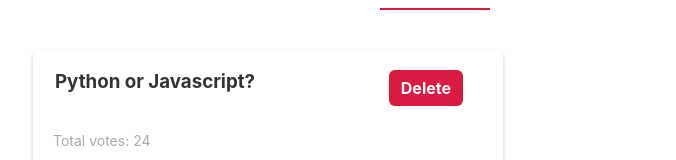
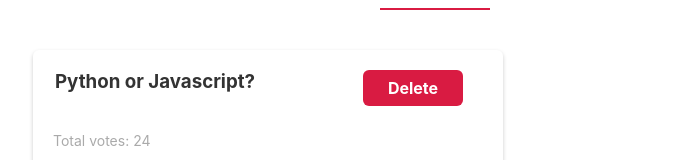
Before and after one commit to evariste1963/ninjapolls, a Svelte app: page / in a window 1280 px wide. Shown: the part 214-374 px from the top of the page, without its empty margins (127-803 px from the left). Built offline with nearby package versions, Linux system fonts and the light colour scheme.

Commit message:
button borders

```diff
--- a/src/shared/Button.svelte
+++ b/src/shared/Button.svelte
@@ -18,12 +18,14 @@
     font-weight: bold;
     box-shadow: 2px 3px 4px rgba(0, 0, 0, 0.2);
     margin: 20px;
+    min-width: 100px;
   }
   .primary {
     background: #d91b42;
     color: white;
   }
   .secondary {
+    border: 2px solid #45c496;
     background: #45c496;
     color: white;
   }
```
